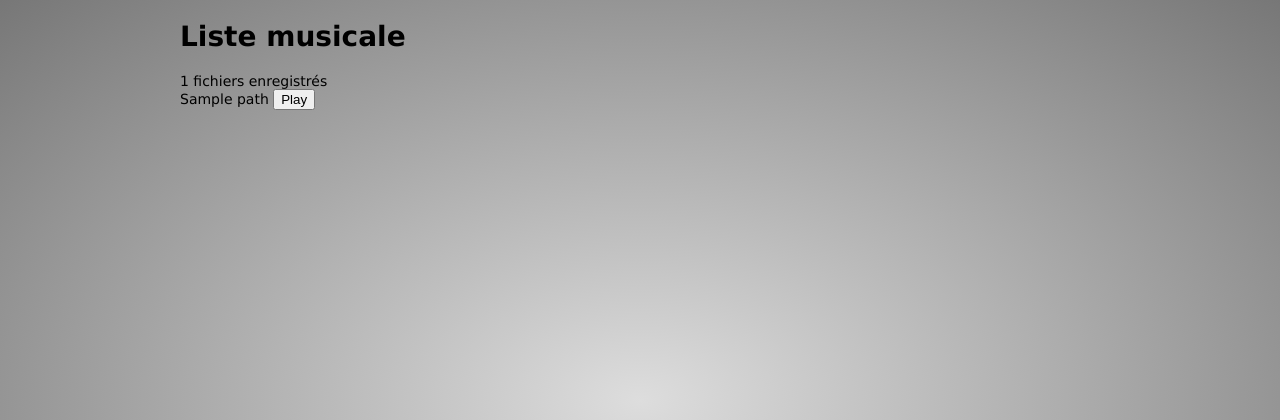
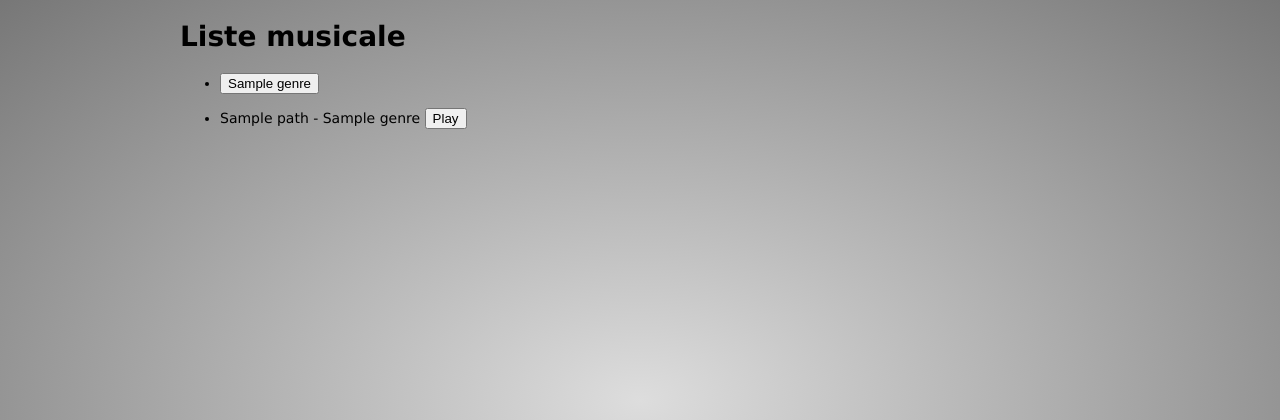
Before and after one commit to flomelki/musichub, a Node server app: template views/index.ejs in a window 1280 px wide. Shown: the top 420 px of the page. Run offline with Node 20, Linux system fonts and the light colour scheme; the template is opened without the code that fills it: most values are stand-ins (such as "Sample title", 1, 10 or a date in 2020); some libraries are stand-ins or nearby versions.

Commit message:
Added 'genre' filter

```diff
--- a/app.js
+++ b/app.js
@@ -8,6 +8,10 @@ var logger = require('morgan');
 var cookieParser = require('cookie-parser');
 var bodyParser = require('body-parser');
 var methodOverride = require('method-override');
+
+// own libs
+require('./modules/prototypes')
+require('./modules/mongo')
 
 // routes definition
 var musicsroutes = require('./routes/musics');
--- a/modules/mongo.js
+++ b/modules/mongo.js
@@ -2,27 +2,17 @@
 var recursive = require('recursive-readdir');
 var mongoose = require('mongoose');
 var path = require('path');
-
-console.log('go on')
+var fs = require('fs');
+var mm = require('musicmetadata')
 
 var musicSchema = mongoose.Schema({
-  path : {type : String, required: true}
+  path : {type : String, required: true},
+  genre : {type : String, required: true}
 });
 
 Music = mongoose.model("Music", musicSchema);
 
 var authExt = ['.mp3', '.ogg'];
-
-// TODO : move in any library
-Array.prototype.contains = function(obj) {
-    var i = this.length;
-    while (i--) {
-        if (this[i] === obj) {
-            return true;
-        }
-    }
-    return false;
-}
 
 mongoose.connect("mongodb://localhost/musicalBase", function(){
   // Drop the DB
@@ -38,7 +28,11 @@ mongoose.connect("mongodb://localhost/musicalBase", function(){
     files.forEach(function(file)
     {
       var filePath = file.split('\\').splice(1).join('/');
-        Music.create({path:filePath}, function(err, musicFile)
+
+      mm(fs.createReadStream(file), function (err, metadata) {
+        if (err) throw err;
+
+        Music.create({path:filePath, genre:metadata.genre}, function(err, musicFile)
         {
           if (err)
             console.log(err);
@@ -46,3 +40,4 @@ mongoose.connect("mongodb://localhost/musicalBase", function(){
       });
     });
   });
+});
--- a/views/index.ejs
+++ b/views/index.ejs
@@ -1,5 +1,22 @@
 <link rel="stylesheet" href="/stylesheets/style.css" />
 <script type="text/javascript" src="player.js"></script>
+<script>
+	function filterByGenre(genre)
+	{
+		var list = document.getElementById('fileList').children;
+		for (i = 0; i < list.length; i++)
+		{
+			if (list[i].children[0].textContent != genre)
+			{
+				list[i].style.display = "none"
+			}
+			else
+			{
+				list[i].style.display = ""
+			}
+		};
+	}
+</script>
 
 <h1>Liste musicale</h1>
 <div id="mainDiv">
@@ -7,12 +24,23 @@
 Pas de musique !
 <% } else { %>
 	<audio id="audioPlayer"></audio>
-	<div><%= musicFileList.length %> fichiers enregistrés</div>
+	<div>
+		<ul id="genreList">
+			<% genreList.forEach(function(genre) { %>
+			<li>
+				<button onclick="filterByGenre('<%= genre %>')"><%= genre %></button>
+			</li>
+	<% }); %>
+		</ul>
+	</div>
+	<ul id="fileList">
 	<% musicFileList.forEach(function(musicFile) { %>
-		<div>
-			<span><%= musicFile.path %></span>
+		<li>
+			<span style="display:none"><%= musicFile.genre %></span>
+			<span><%= musicFile.path %> - <%= musicFile.genre %></span>
 			<span><button onclick="play('audioPlayer', '<%= musicFile.path %>', this)">Play</button></span>
-		</div>
+		</li>
 	<% }); %>
+	</ul>
 </div>
 <% } %>
```
Also changed, not shown: routes/musics.js (+9 -3 lines). Lines whose indentation alone changed are shown as unchanged.
